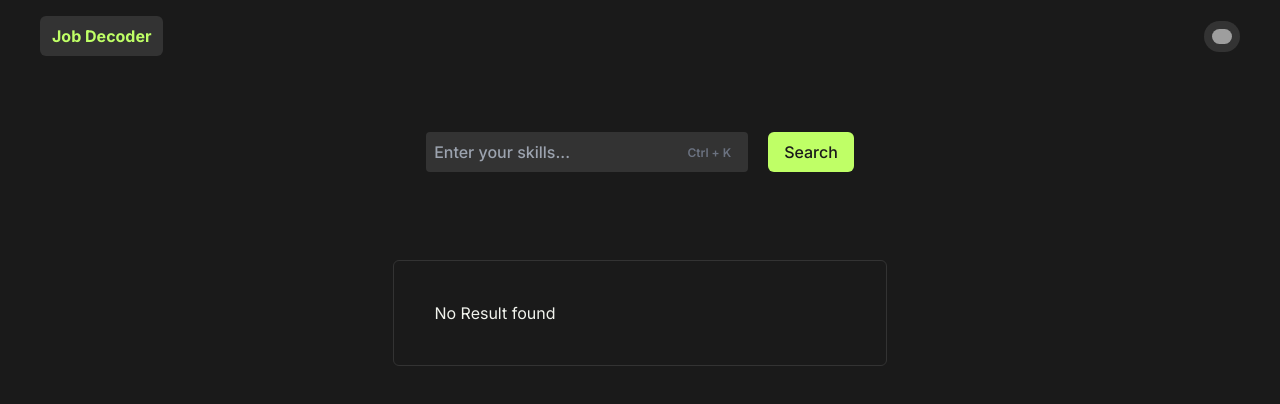
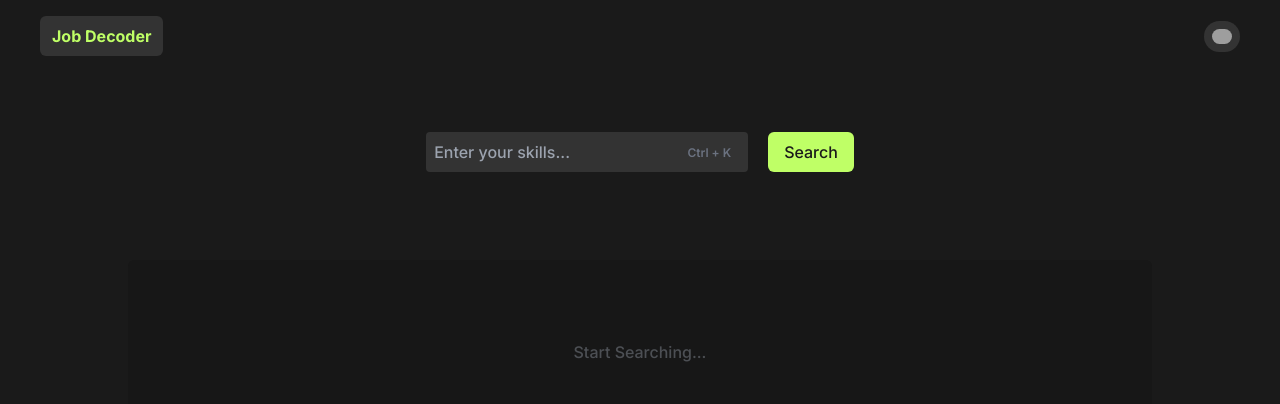
Before and after one commit to anubhavgh023/job_decoder, a Next.js app in the folder frontend/: page /search in a window 1280 px wide. Shown: the top 404 px of the page. Built offline with nearby package versions, Linux system fonts and the light colour scheme; grey boxes are pictures that could not be loaded.

Commit message:
chores: fixed ctrl+k ux

```diff
--- a/frontend/src/app/search/page.tsx
+++ b/frontend/src/app/search/page.tsx
@@ -46,7 +46,9 @@ export default function Search() {
             className="border-none py-2 p-2 rounded-sm bg-secondary font-medium outline-none focus:ring focus:ring-gray-500 sm:pr-20"
             onChange={(e) => setQuery(e.target.value)}
           ></input>
-          <span className="absolute right-4 top-3 border text-xs text-gray-500 font-semibold">Ctrl + K</span>
+          <span className="absolute right-4 top-3 border text-xs text-gray-500 font-semibold">
+            Ctrl + K
+          </span>
         </div>
 
         <button
@@ -58,13 +60,15 @@ export default function Search() {
       </div>
 
       {/* show results */}
-      <div className="border rounded-md border-secondary p-10 mt-10 grid grid-cols-1 gap-6 md:grid-cols-2 lg:grid-cols-3">
+      <div className="rounded-md w-full max-w-5xl p-10 mt-10 grid grid-cols-1 gap-6 md:grid-cols-2 lg:grid-cols-3 bg-[#171717]">
         {results.length > 0 ? (
           results.map((company) => (
             <Card key={company.company_id} company={company}></Card>
           ))
         ) : (
-          <p>No Result found</p>
+          <div className="flex justify-center items-center w-full col-span-full p-10 text-gray-400 font-medium opacity-40 text-center">
+            Start Searching...
+          </div>
         )}
       </div>
     </main>
```
